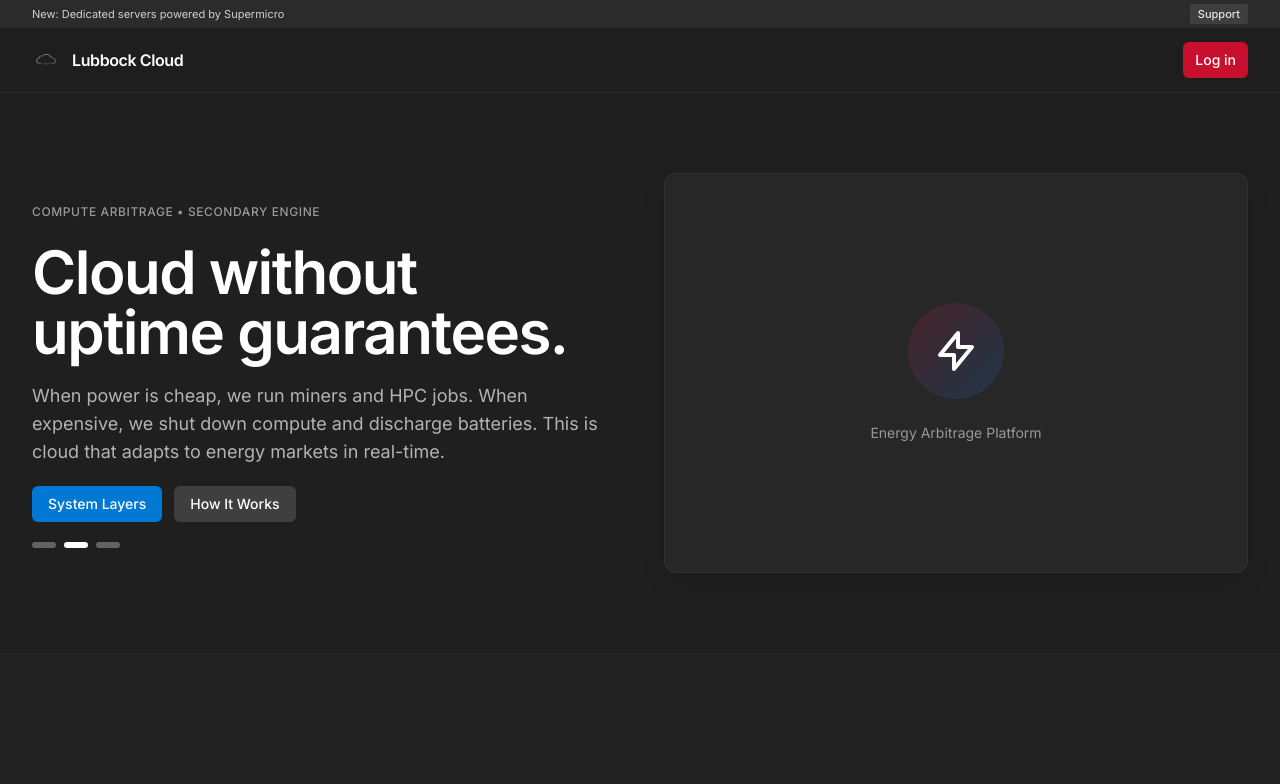
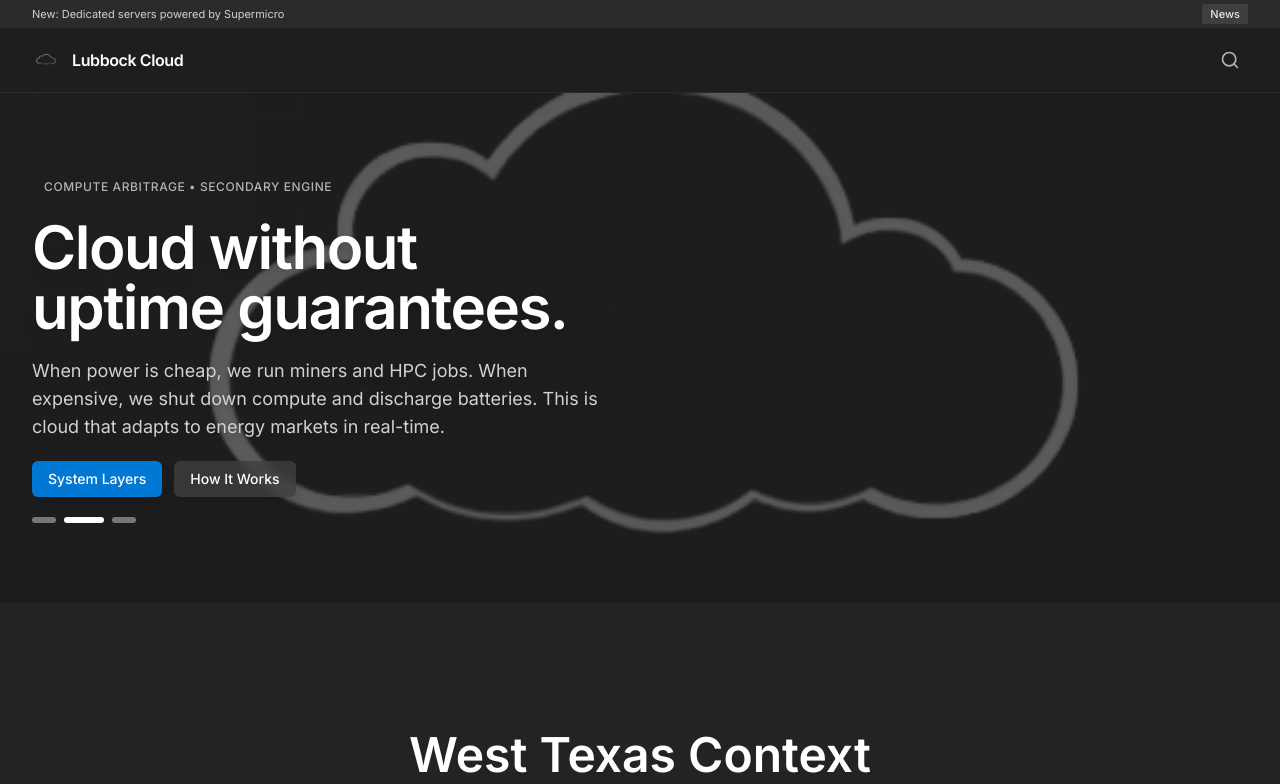
Before and after one commit to oldwestsolutions/Lubbock.Cloud, a Next.js app: page / in a window 1280 px wide. Shown: the top 784 px of the page. Built offline with nearby package versions, Linux system fonts and the light colour scheme.

Commit message:
Update navbar: replace Support with News, replace Login with Search icon. Enhance Hero: add background images with fade transitions, improve carousel animations

```diff
--- a/src/app/layout.tsx
+++ b/src/app/layout.tsx
@@ -39,7 +39,7 @@ export default function RootLayout({
         <div className="w-full bg-tech-gray-800 text-[11px] text-tech-gray-200">
           <div className="mx-auto max-w-7xl container-px h-7 flex items-center justify-between">
             <span>New: Dedicated servers powered by Supermicro</span>
-            <a href="/support" className="rounded-sm bg-tech-gray-700 px-2 py-0.5 text-tech-gray-100 font-medium hover:bg-tech-gray-600">Support</a>
+            <a href="/news" className="rounded-sm bg-tech-gray-700 px-2 py-0.5 text-tech-gray-100 font-medium hover:bg-tech-gray-600">News</a>
           </div>
         </div>
         {children}
--- a/src/components/Hero.tsx
+++ b/src/components/Hero.tsx
@@ -8,6 +8,7 @@ type Slide = {
   body: string;
   primary: { label: string; href: string; variant: 'red' | 'blue' | 'gray' };
   secondary: { label: string; href: string; variant: 'outline' | 'gray' };
+  backgroundImage: string;
 };
 
 const slides: Slide[] = [
@@ -17,6 +18,7 @@ const slides: Slide[] = [
     body: 'Energy arbitrage is the backbone. We transform cheap or negative-priced electricity, grid imbalance events, and off-peak pricing into revenue through intelligent load management.',
     primary: { label: 'Explore Three Pillars', href: '#three-pillars', variant: 'red' },
     secondary: { label: 'Learn More', href: '#west-texas', variant: 'outline' },
+    backgroundImage: '/home.jpeg',
   },
   {
     badge: 'Compute Arbitrage • Secondary Engine',
@@ -24,6 +26,7 @@ const slides: Slide[] = [
     body: 'When power is cheap, we run miners and HPC jobs. When expensive, we shut down compute and discharge batteries. This is cloud that adapts to energy markets in real-time.',
     primary: { label: 'System Layers', href: '#system-layers', variant: 'blue' },
     secondary: { label: 'How It Works', href: '#three-pillars', variant: 'gray' },
+    backgroundImage: '/clouds.png',
   },
   {
     badge: 'Natural Resource Optimization • Long-Term Moat',
@@ -31,18 +34,39 @@ const slides: Slide[] = [
     body: 'We optimize water, power, and land resources to create sustainable competitive advantages. This is where Lubbock.cloud becomes hard to copy.',
     primary: { label: 'See Ecosystem', href: '#ecosystem', variant: 'red' },
     secondary: { label: 'Three Pillars', href: '#three-pillars', variant: 'outline' },
+    backgroundImage: '/hero.svg',
   },
 ];
 
 export function Hero() {
   const [index, setIndex] = useState(0);
+  const [isTransitioning, setIsTransitioning] = useState(false);
   const timerRef = useRef<NodeJS.Timeout | null>(null);
+  const indexRef = useRef(0);
   const durationMs = 6000; // 6s per slide
+
+  const slide = useMemo(() => slides[index], [index]);
+
+  const handleSlideChange = (newIndex: number) => {
+    if (newIndex !== indexRef.current && !isTransitioning) {
+      setIsTransitioning(true);
+      setTimeout(() => {
+        setIndex(newIndex);
+        indexRef.current = newIndex;
+        setIsTransitioning(false);
+      }, 300);
+    }
+  };
+
+  useEffect(() => {
+    indexRef.current = index;
+  }, [index]);
 
   const start = () => {
     if (timerRef.current) return;
     timerRef.current = setInterval(() => {
-      setIndex((i) => (i + 1) % slides.length);
+      const nextIndex = (indexRef.current + 1) % slides.length;
+      handleSlideChange(nextIndex);
     }, durationMs);
   };
 
@@ -58,23 +82,42 @@ export function Hero() {
     return stop;
   }, []);
 
-  const slide = useMemo(() => slides[index], [index]);
+  return (
+    <section className="relative overflow-hidden">
+      {/* Background Images with Fade */}
+      <div className="absolute inset-0 z-0">
+        {slides.map((slideItem, i) => (
+          <div
+            key={i}
+            className={`absolute inset-0 transition-opacity duration-1000 ease-in-out ${
+              i === index ? 'opacity-100 z-10' : 'opacity-0 z-0'
+            }`}
+            style={{
+              backgroundImage: `url(${slideItem.backgroundImage})`,
+              backgroundSize: 'cover',
+              backgroundPosition: 'center',
+              backgroundRepeat: 'no-repeat',
+            }}
+          >
+            <div className="absolute inset-0 bg-tech-gray-900/70" />
+          </div>
+        ))}
+      </div>
 
-  return (
-    <section className="relative">
-      <div className="mx-auto max-w-7xl container-px py-14 sm:py-20" onMouseEnter={stop} onMouseLeave={start}>
+      {/* Content */}
+      <div className="relative z-20 mx-auto max-w-7xl container-px py-14 sm:py-20" onMouseEnter={stop} onMouseLeave={start}>
         <div className="grid lg:grid-cols-2 gap-12 items-center">
-          {/* Left Column - Existing Content */}
-          <div className="transition-all duration-1000 ease-in-out will-change-transform will-change-opacity flex flex-col gap-5" key={index}>
+          {/* Left Column - Content */}
+          <div className={`transition-all duration-1000 ease-in-out flex flex-col gap-5 ${isTransitioning ? 'opacity-0 translate-x-[-20px]' : 'opacity-100 translate-x-0'}`}>
             <div className="inline-block">
-              <span className="text-xs font-medium text-tech-gray-400 uppercase tracking-wider">
+              <span className="text-xs font-medium text-tech-gray-300 uppercase tracking-wider bg-tech-gray-900/50 px-3 py-1 rounded-md backdrop-blur-sm">
                 {slide.badge}
               </span>
             </div>
-            <h1 className="text-4xl font-semibold leading-tight tracking-tight sm:text-6xl">
+            <h1 className="text-4xl font-semibold leading-tight tracking-tight sm:text-6xl text-white drop-shadow-lg">
               {slide.title}
             </h1>
-            <p className="text-tech-gray-300 text-lg">
+            <p className="text-tech-gray-200 text-lg drop-shadow-md">
               {slide.body}
             </p>
             <div className="flex items-center gap-3">
@@ -82,10 +125,10 @@ export function Hero() {
                 href={slide.primary.href}
                 className={
                   slide.primary.variant === 'red'
-                    ? 'rounded-md bg-tech-red px-4 py-2 text-sm font-medium text-white hover:opacity-95'
+                    ? 'rounded-md bg-tech-red px-4 py-2 text-sm font-medium text-white hover:opacity-95 shadow-lg'
                     : slide.primary.variant === 'blue'
-                    ? 'rounded-md bg-tech-blue px-4 py-2 text-sm font-medium text-white hover:opacity-95'
-                    : 'rounded-md bg-tech-gray-700 px-4 py-2 text-sm font-medium text-white hover:bg-tech-gray-600'
+                    ? 'rounded-md bg-tech-blue px-4 py-2 text-sm font-medium text-white hover:opacity-95 shadow-lg'
+                    : 'rounded-md bg-tech-gray-700 px-4 py-2 text-sm font-medium text-white hover:bg-tech-gray-600 shadow-lg'
                 }
               >
                 {slide.primary.label}
@@ -94,8 +137,8 @@ export function Hero() {
                 href={slide.secondary.href}
                 className={
                   slide.secondary.variant === 'outline'
-                    ? 'rounded-md border border-white/10 px-4 py-2 text-sm hover:border-white/20'
-                    : 'rounded-md bg-tech-gray-700 px-4 py-2 text-sm font-medium text-white hover:bg-tech-gray-600'
+                    ? 'rounded-md border border-white/30 bg-white/10 backdrop-blur-sm px-4 py-2 text-sm hover:border-white/50 hover:bg-white/20 shadow-lg'
+                    : 'rounded-md bg-tech-gray-700/80 backdrop-blur-sm px-4 py-2 text-sm font-medium text-white hover:bg-tech-gray-600/80 shadow-lg'
                 }
               >
                 {slide.secondary.label}
@@ -106,26 +149,17 @@ export function Hero() {
                 <button
                   key={i}
                   aria-label={`Go to slide ${i + 1}`}
-                    className={`h-1.5 w-6 rounded-full transition-all duration-700 ${i === index ? 'bg-white w-10' : 'bg-white/30 w-6'}`}
-                    onClick={() => setIndex(i)}
+                  className={`h-1.5 rounded-full transition-all duration-700 ${
+                    i === index ? 'bg-white w-10 shadow-lg' : 'bg-white/40 w-6 hover:bg-white/60'
+                  }`}
+                  onClick={() => handleSlideChange(i)}
                 />
               ))}
             </div>
           </div>
 
-          {/* Right Column - Visual/Placeholder */}
-          <div className="hidden lg:block">
-            <div className="card-surface rounded-xl p-8 h-full min-h-[400px] flex items-center justify-center">
-              <div className="text-center">
-                <div className="w-24 h-24 mx-auto mb-6 rounded-full bg-gradient-to-br from-tech-red/20 to-tech-blue/20 flex items-center justify-center">
-                  <svg className="w-12 h-12 text-white" fill="none" stroke="currentColor" viewBox="0 0 24 24">
-                    <path strokeLinecap="round" strokeLinejoin="round" strokeWidth={2} d="M13 10V3L4 14h7v7l9-11h-7z" />
-                  </svg>
-                </div>
-                <p className="text-tech-gray-400 text-sm">Energy Arbitrage Platform</p>
-              </div>
-            </div>
-          </div>
+          {/* Right Column - Spacer for Layout */}
+          <div className="hidden lg:block" />
         </div>
       </div>
     </section>
--- a/src/components/Navbar.tsx
+++ b/src/components/Navbar.tsx
@@ -2,6 +2,7 @@
 import Link from 'next/link';
 import { Logo } from './Logo';
 import { useEffect, useState } from 'react';
+import { Search } from 'lucide-react';
 
 export function Navbar() {
   const [isHidden, setIsHidden] = useState(false);
@@ -29,7 +30,9 @@ export function Navbar() {
         </Link>
         <nav className="hidden md:flex items-center gap-6 text-sm text-tech-gray-300" />
         <div className="flex items-center gap-3">
-          <Link href="/login" className="rounded-md bg-tech-red px-3 py-2 text-sm font-medium text-white hover:opacity-95">Log in</Link>
+          <button className="rounded-md p-2 text-tech-gray-300 hover:text-white hover:bg-tech-gray-800 transition-colors" aria-label="Search">
+            <Search className="w-5 h-5" />
+          </button>
         </div>
       </div>
     </header>
```
